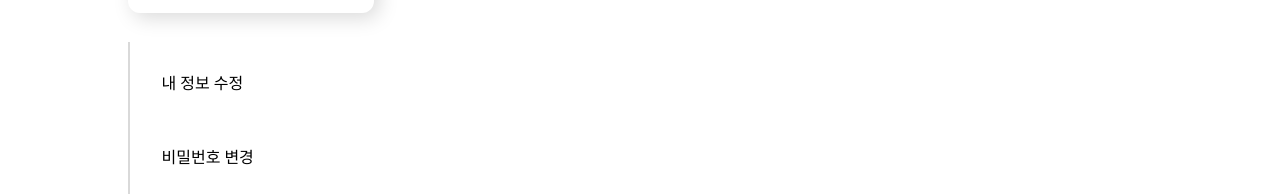
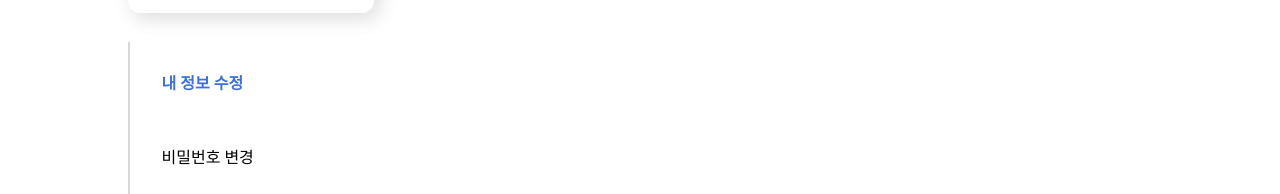
Before and after one commit to Lucky-Vicky-PetHarmony/Frontend, a React (Create React App) app in the folder petharmony/: page /mypage in a window 1280 px wide. Shown: the part 363-557 px from the top of the page. Built offline with nearby package versions, Linux system fonts and the light colour scheme.

Commit message:
fix: /mypage 경로에도 /profile-edit 기본 활성화

```diff
--- a/petharmony/src/mypage/components/nav/SideBar.jsx
+++ b/petharmony/src/mypage/components/nav/SideBar.jsx
@@ -17,15 +17,19 @@ const SideBar = () => {
 
     return (
         <div className="side_bar">
-            <ul>
-                {menuItems.map((item, index) => (
-                    <li
-                        key={index}
-                        className={location.pathname === item.path ? 'active' : ''}
-                    >
-                        <Link to={item.path}>{item.name} </Link>
-                    </li>
-                ))}
+           <ul>
+                {menuItems.map((item, index) => {
+                    const isActive = location.pathname === item.path ||
+                                     (item.path === '/mypage/profile-edit' && location.pathname === '/mypage');
+                    return (
+                        <li
+                            key={index}
+                            className={isActive ? 'active' : ''}
+                        >
+                            <Link to={item.path}>{item.name}</Link>
+                        </li>
+                    );
+                })}
             </ul>
         </div>
     );
```
